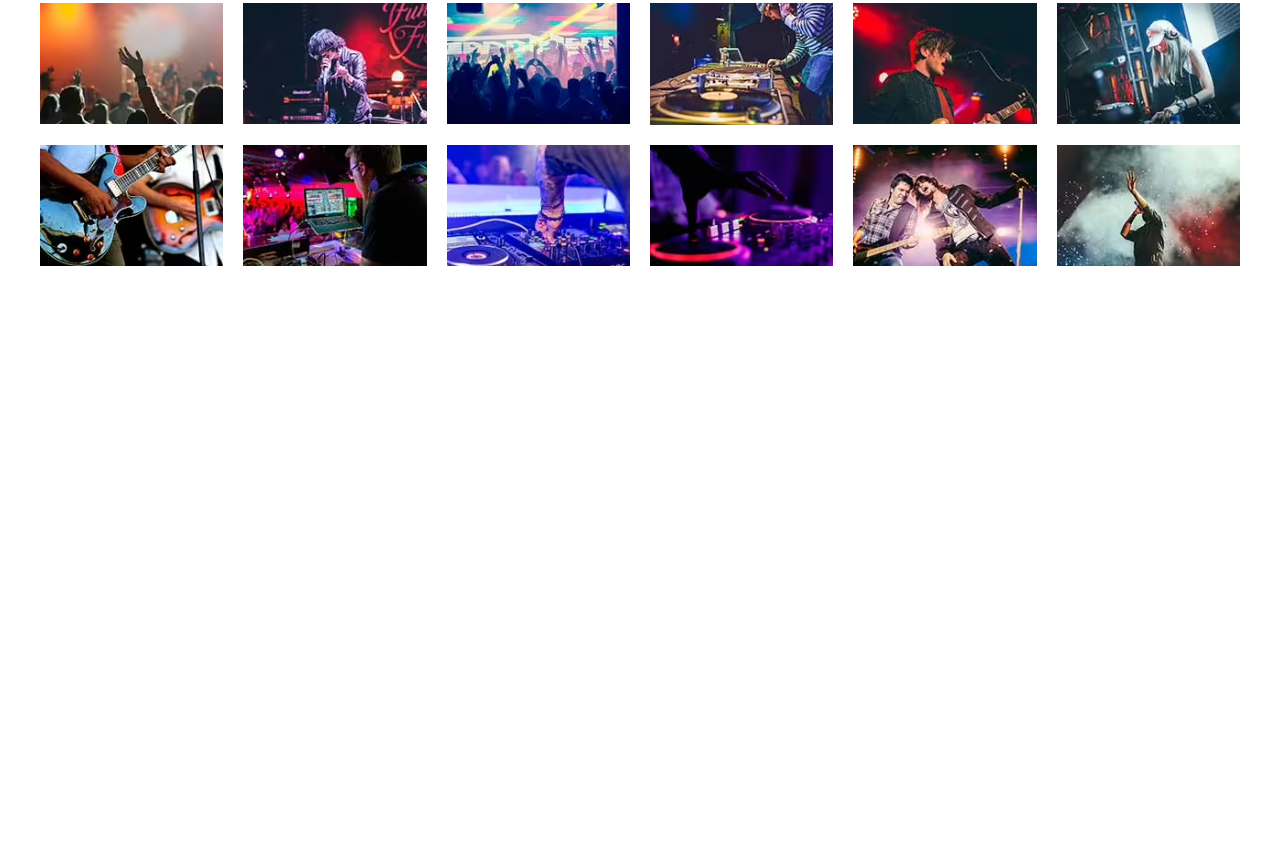
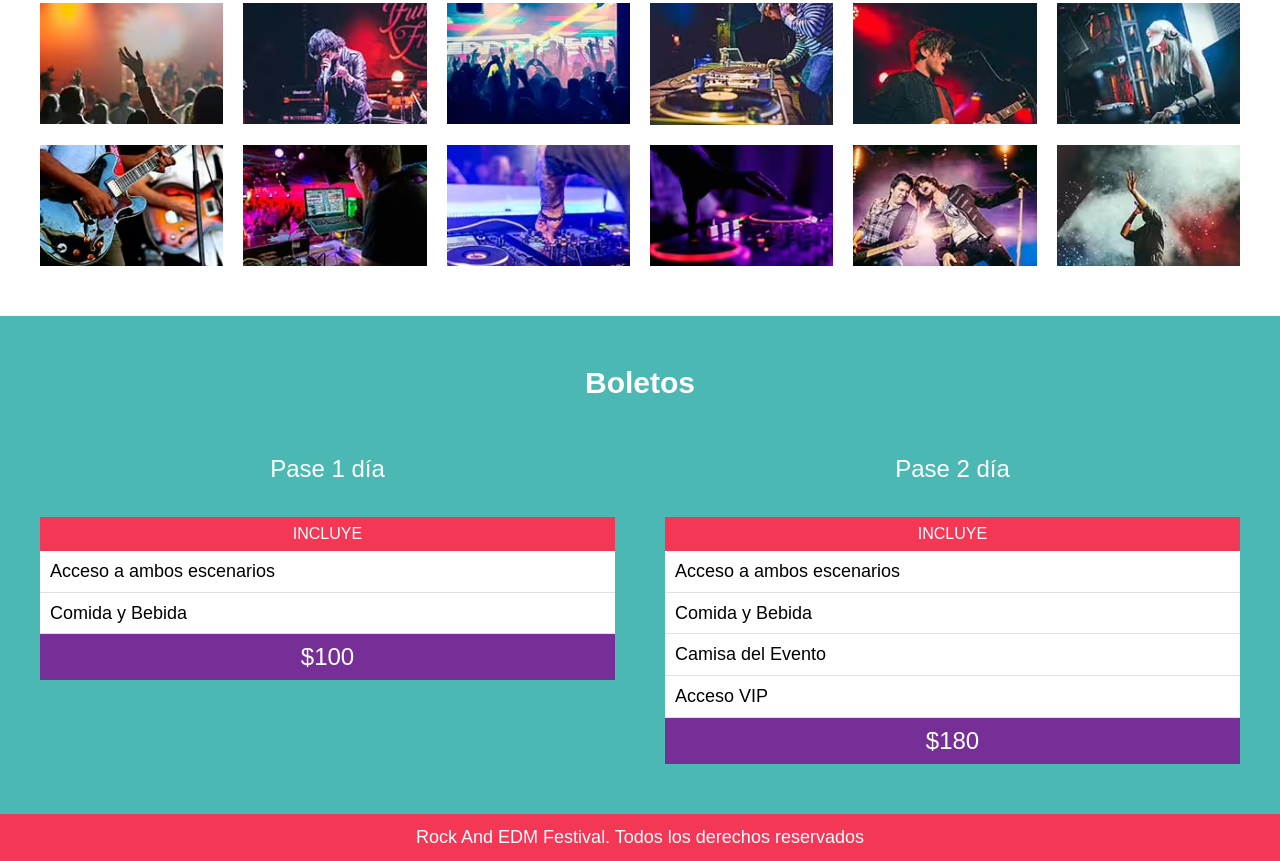
Before and after one commit to Schambaher/Html-Css-and-Javascript-Project3, a website: page index.html in a window 1280 px wide. Shown: the part 2932-3793 px from the top of the page. Before the commit the page ends 3248 px from the top, so only its background shows below. Drawn offline with Linux system fonts and the light colour scheme.

Commit message:
Se agregó al sección del footer

```diff
--- a/index.html
+++ b/index.html
@@ -1,19 +1,18 @@
 <!DOCTYPE html>
 <html lang="en">
   <head>
-    <meta charset="UTF-8">
-    <meta http-equiv="X-UA-Compatible" content="IE=edge">
-    <meta name="viewport" content="width=device-width, initial-scale=1.0">
+    <meta charset="UTF-8" />
+    <meta http-equiv="X-UA-Compatible" content="IE=edge" />
+    <meta name="viewport" content="width=device-width, initial-scale=1.0" />
 
     <!-- STYLE CSS -->
-    <link rel="stylesheet" href="build/css/normalize.css">
-    <link rel="stylesheet" href="build/css/initialize.css">
-    <link rel="stylesheet" href="build/css/app.css">
+    <link rel="stylesheet" href="build/css/normalize.css" />
+    <link rel="stylesheet" href="build/css/initialize.css" />
+    <link rel="stylesheet" href="build/css/app.css" />
 
     <title>Rock & EDM Festival</title>
   </head>
   <body>
-
     <header class="header">
       <div class="contenedor contenido-header">
         <h1 class="header-title">Rock & EDM Festival</h1>
@@ -33,25 +32,34 @@
         </div>
       </div>
       <video autoplay muted loop>
-            <source src="video/concierto.mp4" type="video/mp4">
-            <source src="video/concierto.ogg" type="video/ogg">
-            <source src="video/concierto.webm" type="video/webm">
+        <source src="video/concierto.mp4" type="video/mp4" />
+        <source src="video/concierto.ogg" type="video/ogg" />
+        <source src="video/concierto.webm" type="video/webm" />
       </video>
     </div>
 
     <section class="contenedor sobre-festival">
       <div class="imagen">
         <picture>
-                <source srcset="build/img/imagen_vocalista.avif" type="image/avif">
-                <source srcset="build/img/imagen_vocalista.webp" type="image/webp">
-                <img loading="lazy" width="200" height="300" src="build/img/imagen_vocalista.jpg" alt="Imagen vocalista">
+          <source srcset="build/img/imagen_vocalista.avif" type="image/avif" />
+          <source srcset="build/img/imagen_vocalista.webp" type="image/webp" />
+          <img
+            loading="lazy"
+            width="200"
+            height="300"
+            src="build/img/imagen_vocalista.jpg"
+            alt="Imagen vocalista"
+          />
         </picture>
       </div>
       <div class="contenido-festival">
         <h2 class="sobre-festival-title">Rock & EDM Festival</h2>
         <p class="sobre-festival-date">Octubre 2021, Lima Perú</p>
         <p class="sobre-festival-texto">
-                Lorem ipsum dolor sit amet consectetur adipisicing elit. Illum id, laborum aperiam rerum autem, laudantium velit architecto libero, asperiores placeat magnam omnis officia reprehenderit cumque? Corporis at sequi vero dignissimos.
+          Lorem ipsum dolor sit amet consectetur adipisicing elit. Illum id,
+          laborum aperiam rerum autem, laudantium velit architecto libero,
+          asperiores placeat magnam omnis officia reprehenderit cumque? Corporis
+          at sequi vero dignissimos.
         </p>
       </div>
     </section>
@@ -60,111 +68,59 @@
       <h3 class="lineup-title">Line Up</h3>
       <p class="lineup-dia">Viernes 21</p>
       <div class="escenarios-contenedor contenedor">
-
         <div class="escenario rock bg-amarillo">
           <p class="escenario-nombre">Escenario Rock</p>
           <ul class="escenario-calendario">
-                    <li>
-                        24:00 | <span>Metallica</span>
-                    </li>
-                    <li>
-                        22:00 | <span>Pearl Jam</span>
-                    </li>
-                    <li>
-                        20:00 | <span>KoRn</span>
-                    </li>
-                    <li>
-                        19:00 | <span>Muse</span>
-                    </li>
-                    <li>
-                        18:00 | <span>Breaking Benjamin</span>
-                    </li>
-                    <li>
-                        17:00 | <span>30 Seconds to Mars</span>
-                    </li>
+            <li>24:00 | <span>Metallica</span></li>
+            <li>22:00 | <span>Pearl Jam</span></li>
+            <li>20:00 | <span>KoRn</span></li>
+            <li>19:00 | <span>Muse</span></li>
+            <li>18:00 | <span>Breaking Benjamin</span></li>
+            <li>17:00 | <span>30 Seconds to Mars</span></li>
           </ul>
         </div>
 
         <div class="escenario edm bg-verde">
           <p class="escenario-nombre">Escenario EDM</p>
           <ul class="escenario-calendario">
-                    <li>
-                        24:00 | <span>Deadmau5</span>
-                    </li>
-                    <li>
-                        22:00 | <span>Tïesto</span>
-                    </li>
-                    <li>
-                        20:00 | <span>Hardwell</span>
-                    </li>
-                    <li>
-                        19:00 | <span>Dash Berlin</span>
-                    </li>
+            <li>24:00 | <span>Deadmau5</span></li>
+            <li>22:00 | <span>Tïesto</span></li>
+            <li>20:00 | <span>Hardwell</span></li>
+            <li>19:00 | <span>Dash Berlin</span></li>
 
-                    <li>
-                        18:00 | <span>Fedde Legrand</span>
-                    </li>
-                    <li>
-                        17:00 | <span>Audien</span>
-                    </li>
+            <li>18:00 | <span>Fedde Legrand</span></li>
+            <li>17:00 | <span>Audien</span></li>
           </ul>
         </div>
-
       </div>
 
       <p class="lineup-dia">Viernes 22</p>
       <div class="escenarios-contenedor contenedor">
-
         <div class="escenario rock bg-verde">
           <p class="escenario-nombre">Escenario Rock</p>
           <ul class="escenario-calendario">
-                    <li>
-                        24:00 | <span>Red Hot Chili Peppers</span>
-                    </li>
-                    <li>
-                        22:00 | <span>The Killers</span>
-                    </li>
-                    <li>
-                        20:00 | <span>Deftones</span>
-                    </li>
-                    <li>
-                        19:00 | <span>Limp Bizkit</span>
-                    </li>
+            <li>24:00 | <span>Red Hot Chili Peppers</span></li>
+            <li>22:00 | <span>The Killers</span></li>
+            <li>20:00 | <span>Deftones</span></li>
+            <li>19:00 | <span>Limp Bizkit</span></li>
 
-                    <li>
-                        18:00 | <span>Papa Roach</span>
-                    </li>
-                    <li>
-                        17:00 | <span>Lamb of God</span>
-                    </li>
+            <li>18:00 | <span>Papa Roach</span></li>
+            <li>17:00 | <span>Lamb of God</span></li>
           </ul>
         </div>
 
         <div class="escenario edm bg-amarillo">
           <p class="escenario-nombre">Escenario EDM</p>
           <ul class="escenario-calendario">
-                    <li>
-                        24:00 | <span>Paul Van Dyk</span>
-                    </li>
-                    <li>
-                        22:00 | <span>Armin Van Buuren</span>
-                    </li>
-                    <li>
-                        20:00 | <span>Above & Beyond</span>
-                    </li>
-                    <li>
-                        19:00 | <span>Eric Prdyz</span>
-                    </li>
+            <li>24:00 | <span>Paul Van Dyk</span></li>
+            <li>22:00 | <span>Armin Van Buuren</span></li>
+            <li>20:00 | <span>Above & Beyond</span></li>
+            <li>19:00 | <span>Eric Prdyz</span></li>
 
-                    <li>
-                        18:00 | <span>Ferry Corsten</span>
-                    </li>
-                    <li>
-                        17:00 | <span>Vini Vici</span>
-                    </li>
+            <li>18:00 | <span>Ferry Corsten</span></li>
+            <li>17:00 | <span>Vini Vici</span></li>
           </ul>
         </div>
-
       </div>
     </section>
 
@@ -173,6 +129,49 @@
       <ul class="galeria-imagenes"></ul>
     </section>
 
+    <section class="boletos bg-verde">
+      <h3>Boletos</h3>
+      <div class="contenedor contenedor-boletos">
+        <div class="basico pase">
+          <p class="nombre-pase">Pase 1 día</p>
+          <header class="pase-header">
+            <p>Incluye</p>
+          </header>
+          <div class="pase-body">
+            <ul>
+              <li>Acceso a ambos escenarios</li>
+              <li>Comida y Bebida</li>
+            </ul>
+          </div>
+          <footer class="pase-footer">
+            <p>$100</p>
+          </footer>
+        </div>
+
+        <div class="premium pase">
+          <p class="nombre-pase">Pase 2 día</p>
+          <header class="pase-header">
+            <p>Incluye</p>
+          </header>
+          <div class="pase-body">
+            <ul>
+              <li>Acceso a ambos escenarios</li>
+              <li>Comida y Bebida</li>
+              <li>Camisa del Evento</li>
+              <li>Acceso VIP</li>
+            </ul>
+          </div>
+          <footer class="pase-footer">
+            <p>$180</p>
+          </footer>
+        </div>
+      </div>
+    </section>
+
+    <footer class="footer">
+      <p>Rock And EDM Festival. Todos los derechos reservados</p>
+    </footer>
+
     <script src="build/js/galeria.js"></script>
   </body>
 </html>
--- /dev/null
+++ b/src/sass/layout/_boletos.scss
@@ -0,0 +1,66 @@
+@use "base/variables" as v;
+@use "base/mixins" as m;
+
+.boletos {
+  padding: 5rem 0;
+  h3 {
+    text-align: center;
+    color: v.$blanco;
+    margin-bottom: 5rem;
+  }
+}
+
+.contenedor-boletos {
+  @include m.tablet {
+    @include m.grid(2, 5rem);
+  }
+}
+
+.pase {
+  color: v.$negro;
+
+  &-header,
+  &-footer {
+    p {
+      text-align: center;
+      text-transform: uppercase;
+      color: v.$blanco;
+      font-weight: 400;
+      padding: 0.5rem 0;
+    }
+  }
+
+  &-header {
+    background-color: v.$rosa;
+    p {
+      font-size: 1.6rem;
+    }
+  }
+
+  &-body {
+    background-color: v.$blanco;
+
+    ul {
+      @include m.resetear-lista;
+      li {
+        padding: 1rem;
+        border-bottom: 1px solid #e1e1e1;
+      }
+    }
+  }
+
+  &-footer {
+    background-color: v.$morado;
+    p {
+      font-size: 2.4rem;
+      font-weight: 300;
+    }
+  }
+}
+
+.nombre-pase {
+  text-align: center;
+  font-size: 2.4rem;
+  color: v.$blanco;
+  margin-bottom: 3rem;
+}
--- /dev/null
+++ b/src/sass/layout/_footer.scss
@@ -0,0 +1,10 @@
+@use "base/variables" as v;
+
+.footer {
+  background-color: v.$rosa;
+  padding: 1rem 0;
+  p {
+    text-align: center;
+    color: v.$blanco;
+  }
+}
--- a/src/sass/layout/_index.scss
+++ b/src/sass/layout/_index.scss
@@ -3,3 +3,5 @@
 @forward "sobre-festival";
 @forward "lineup";
 @forward "galeria";
+@forward "boletos";
+@forward "footer";
--- a/src/sass/layout/_lineup.scss
+++ b/src/sass/layout/_lineup.scss
@@ -66,7 +66,7 @@
 .bg-amarillo {
   background-color: v.$amarillo;
 
-  li:nth-child(odd) {
+  .escenario-calendario > li:nth-child(odd) {
     background-color: darken(v.$amarillo, 20%);
   }
 }
@@ -74,7 +74,7 @@
 .bg-verde {
   background-color: v.$verde;
 
-  li:nth-child(odd) {
+  .escenario-calendario > li:nth-child(odd) {
     background-color: darken(v.$verde, 10%);
   }
 }
```
Also changed, not shown: build/css/app.css. Lines whose indentation alone changed are shown as unchanged.
